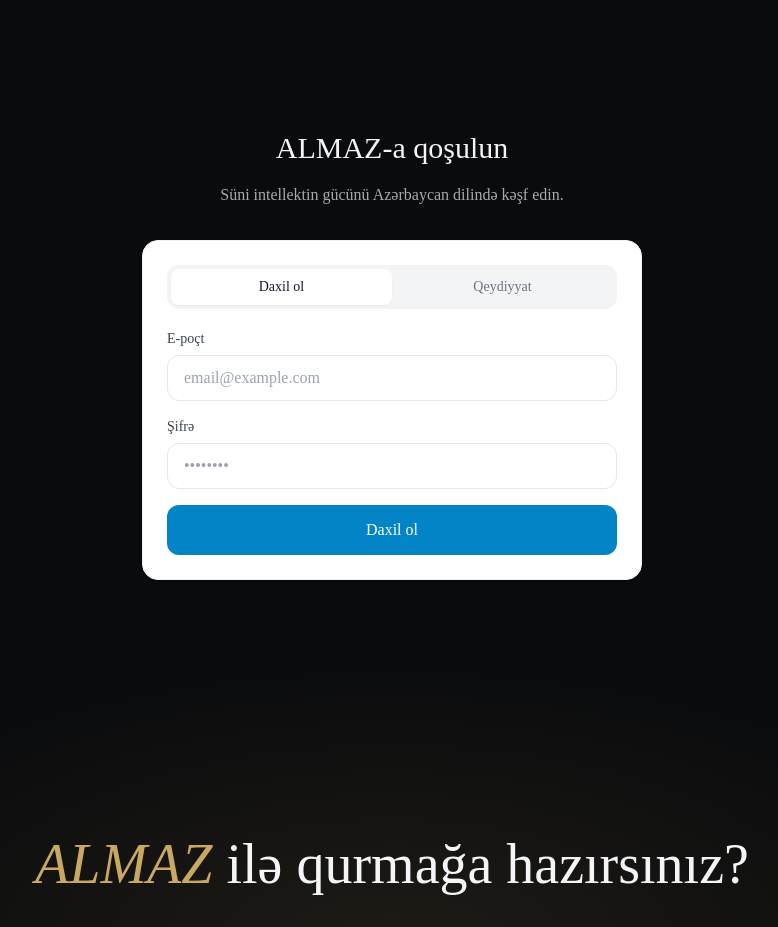
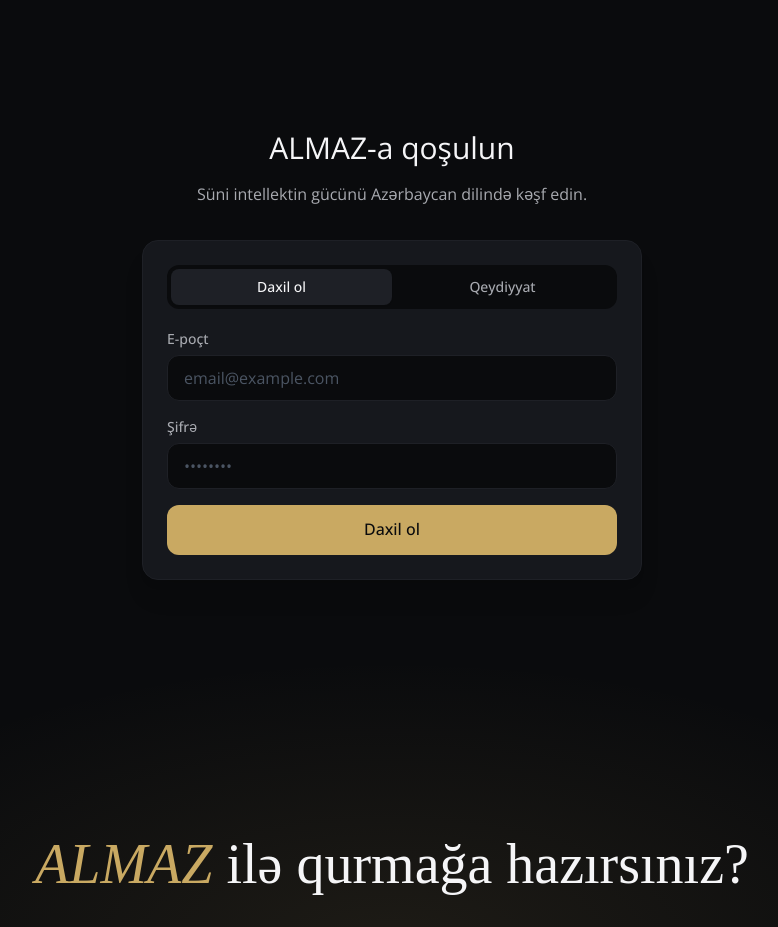
Before and after one commit to cillegio8/almaz-llm, a Next.js app in the folder apps/web/: page / in a window 1280 px wide. Shown: the part 5800-6727 px from the top of the page, without its empty margins (248-1026 px from the left). Built offline with nearby package versions, Linux system fonts and the light colour scheme; no server answers.

Commit message:
fonts change

```diff
--- a/apps/web/app/chat/page.tsx
+++ b/apps/web/app/chat/page.tsx
@@ -122,7 +122,7 @@ export default function ChatPage() {
   }
 
   return (
-    <div className="min-h-screen flex flex-col bg-[#FAFAFA] font-body">
+    <div className="min-h-screen flex flex-col bg-[#FAFAFA]" style={{ fontFamily: 'var(--font-sans)' }}>
       {/* Header */}
       <header className="bg-white border-b border-gray-200 px-4 py-3 flex items-center justify-between shadow-sm">
         <div className="flex items-center gap-3">
@@ -131,7 +131,7 @@ export default function ChatPage() {
               <path d="M12 2L2 8l2 1.5L12 22l8-12.5L22 8 12 2zm0 2.5l6.5 4-1.2.9L12 5.8l-5.3 3.6-1.2-.9L12 4.5zM6.2 10.3L12 8.2l5.8 2.1L12 19.5 6.2 10.3z"/>
             </svg>
           </div>
-          <span className="font-semibold text-gray-900 font-display text-2xl tracking-wide">ALMAZ</span>
+          <span className="font-semibold text-gray-900 text-2xl tracking-wide">ALMAZ</span>
         </div>
 
         <div className="flex items-center gap-4">
--- a/apps/web/app/globals.css
+++ b/apps/web/app/globals.css
@@ -17,6 +17,7 @@
   /* Typography Variables (from Next.js fonts) */
   --font-display: var(--font-cormorant), 'Cormorant Garamond', Georgia, serif;
   --font-body: var(--font-dm-sans), 'DM Sans', -apple-system, sans-serif;
+  --font-sans: var(--font-open-sans), 'Open Sans', Arial, 'Proxima Nova', sans-serif;
 }
 
 * {
--- a/apps/web/app/layout.tsx
+++ b/apps/web/app/layout.tsx
@@ -1,8 +1,9 @@
 import type { Metadata } from 'next'
-import { Inter } from 'next/font/google'
+import { Inter, Open_Sans } from 'next/font/google'
 import './globals.css'
 
 const inter = Inter({ subsets: ['latin'], variable: '--font-inter' })
+const openSans = Open_Sans({ subsets: ['latin'], weight: ['300', '400', '500', '600', '700'], variable: '--font-open-sans' })
 
 export const metadata: Metadata = {
   title: 'ALMAZ — Native Azerbaijani AI',
@@ -15,7 +16,7 @@ export default function RootLayout({
   children: React.ReactNode
 }) {
   return (
-    <html lang="az" className={`${inter.variable}`}>
+    <html lang="az" className={`${inter.variable} ${openSans.variable}`}>
       <body className="min-h-screen">
         {children}
       </body>
--- a/apps/web/app/page.tsx
+++ b/apps/web/app/page.tsx
@@ -388,9 +388,9 @@ export default function LandingPage() {
 
       {/* Auth Section */}
       <section className="auth-section" id="auth-section">
-        <div className="auth-container">
+        <div className="auth-container" style={{ fontFamily: 'var(--font-sans)' }}>
             <div className="text-center mb-8">
-                <h2 className="text-3xl font-light text-pearl mb-4 font-display">ALMAZ-a qoşulun</h2>
+                <h2 className="text-3xl font-light text-pearl mb-4">ALMAZ-a qoşulun</h2>
                 <p className="text-silver">Süni intellektin gücünü Azərbaycan dilində kəşf edin.</p>
             </div>
             <AuthButton />
--- a/apps/web/components/AuthButton.tsx
+++ b/apps/web/components/AuthButton.tsx
@@ -43,9 +43,9 @@ export default function AuthButton() {
   }
 
   return (
-    <div className="bg-white rounded-2xl border border-gray-100 shadow-sm p-6 text-left space-y-5">
+    <div className="bg-midnight-light rounded-2xl border border-midnight-lighter shadow-xl p-6 text-left space-y-5">
       {/* Mode tabs */}
-      <div className="flex rounded-xl bg-gray-100 p-1">
+      <div className="flex rounded-xl bg-midnight p-1">
         {(['signin', 'signup'] as Mode[]).map((m) => (
           <button
             key={m}
@@ -53,8 +53,8 @@ export default function AuthButton() {
             onClick={() => { setMode(m); setError(null); setSuccessMsg(null) }}
             className={`flex-1 py-2 text-sm font-medium rounded-lg transition-all ${
               mode === m
-                ? 'bg-white text-gray-900 shadow-sm'
-                : 'text-gray-500 hover:text-gray-700'
+                ? 'bg-midnight-lighter text-pearl shadow-sm'
+                : 'text-silver hover:text-pearl'
             }`}
           >
             {m === 'signin' ? 'Daxil ol' : 'Qeydiyyat'}
@@ -64,7 +64,7 @@ export default function AuthButton() {
 
       <form onSubmit={handleSubmit} className="space-y-4">
         <div>
-          <label className="block text-sm font-medium text-gray-700 mb-1.5">
+          <label className="block text-sm font-medium text-silver mb-1.5">
             E-poçt
           </label>
           <input
@@ -73,12 +73,12 @@ export default function AuthButton() {
             value={email}
             onChange={(e) => setEmail(e.target.value)}
             placeholder="email@example.com"
-            className="w-full px-4 py-2.5 rounded-xl border border-gray-200 text-sm md:text-base text-gray-900 outline-none focus:ring-2 focus:ring-accent-500 focus:border-transparent transition-all"
+            className="w-full px-4 py-2.5 bg-midnight rounded-xl border border-midnight-lighter text-sm md:text-base text-pearl outline-none focus:border-gold focus:ring-1 focus:ring-gold transition-all placeholder:text-gray-600"
           />
         </div>
 
         <div>
-          <label className="block text-sm font-medium text-gray-700 mb-1.5">
+          <label className="block text-sm font-medium text-silver mb-1.5">
             Şifrə
           </label>
           <input
@@ -88,18 +88,18 @@ export default function AuthButton() {
             value={password}
             onChange={(e) => setPassword(e.target.value)}
             placeholder="••••••••"
-            className="w-full px-4 py-2.5 rounded-xl border border-gray-200 text-sm md:text-base text-gray-900 outline-none focus:ring-2 focus:ring-accent-500 focus:border-transparent transition-all"
+            className="w-full px-4 py-2.5 bg-midnight rounded-xl border border-midnight-lighter text-sm md:text-base text-pearl outline-none focus:border-gold focus:ring-1 focus:ring-gold transition-all placeholder:text-gray-600"
           />
         </div>
 
         {error && (
-          <p className="text-sm text-red-600 bg-red-50 border border-red-100 rounded-lg px-3 py-2">
+          <p className="text-sm text-red-400 bg-red-900/20 border border-red-900/50 rounded-lg px-3 py-2">
             {error}
           </p>
         )}
 
         {successMsg && (
-          <p className="text-sm text-green-700 bg-green-50 border border-green-100 rounded-lg px-3 py-2">
+          <p className="text-sm text-green-400 bg-green-900/20 border border-green-900/50 rounded-lg px-3 py-2">
             {successMsg}
           </p>
         )}
@@ -107,11 +107,11 @@ export default function AuthButton() {
         <button
           type="submit"
           disabled={loading}
-          className="w-full bg-accent-600 hover:bg-accent-700 disabled:bg-accent-300 text-white font-medium py-3 rounded-xl transition-colors"
+          className="w-full bg-gold hover:bg-gold-light disabled:bg-midnight-lighter disabled:text-silver text-midnight font-medium py-3 rounded-xl transition-colors"
         >
           {loading ? (
             <span className="flex items-center justify-center gap-2">
-              <span className="w-4 h-4 border-2 border-white border-t-transparent rounded-full animate-spin" />
+              <span className="w-4 h-4 border-2 border-midnight border-t-transparent border-l-transparent opacity-50 rounded-full animate-spin" />
               Yüklənir...
             </span>
           ) : mode === 'signin' ? 'Daxil ol' : 'Qeydiyyatdan keç'}
--- a/apps/web/components/ChatWindow.tsx
+++ b/apps/web/components/ChatWindow.tsx
@@ -46,8 +46,8 @@ export default function ChatWindow({ messages, sending }: ChatWindowProps) {
           </svg>
         </div>
         <div>
-          <p className="font-medium text-gray-900 font-display text-2xl tracking-wide">Salam! Sizə necə kömək edə bilərəm?</p>
-          <p className="text-sm text-gray-500 mt-2 font-body">Azərbaycan dilində sualınızı yazın</p>
+          <p className="font-medium text-gray-900 text-2xl tracking-wide">Salam! Sizə necə kömək edə bilərəm?</p>
+          <p className="text-sm text-gray-500 mt-2">Azərbaycan dilində sualınızı yazın</p>
         </div>
       </div>
     )
```
